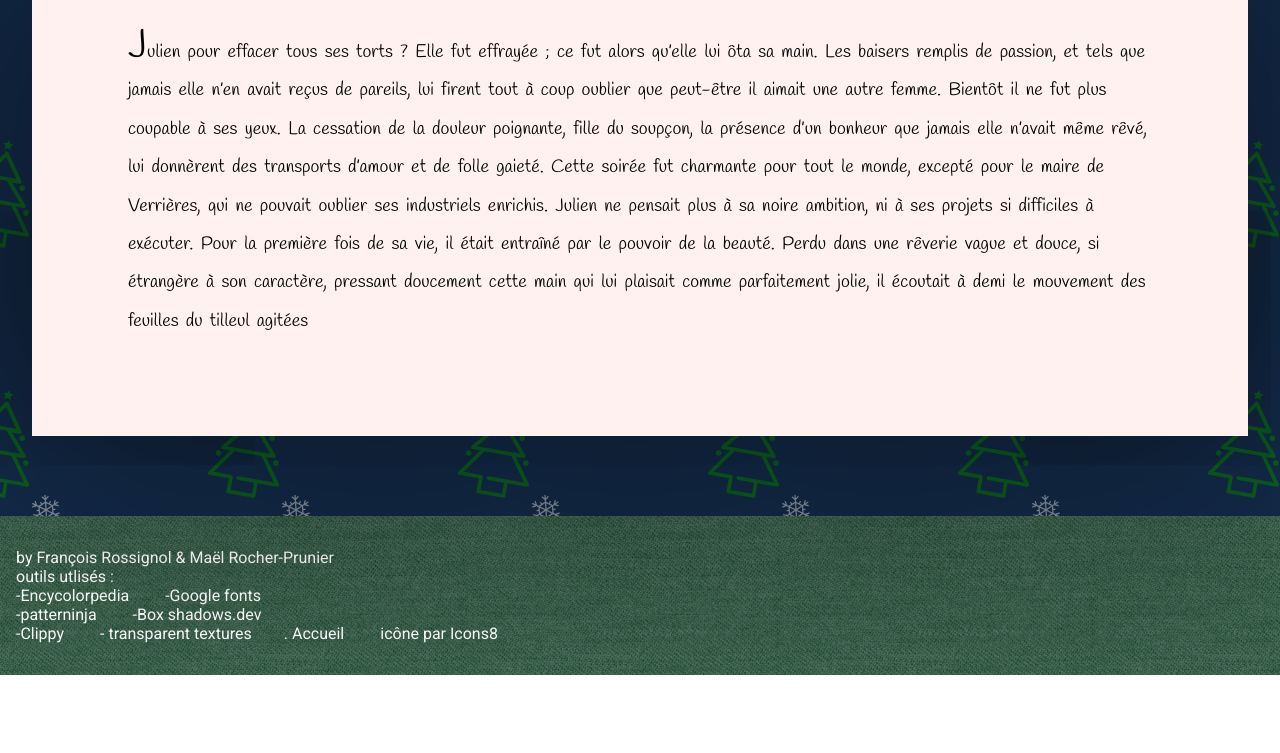
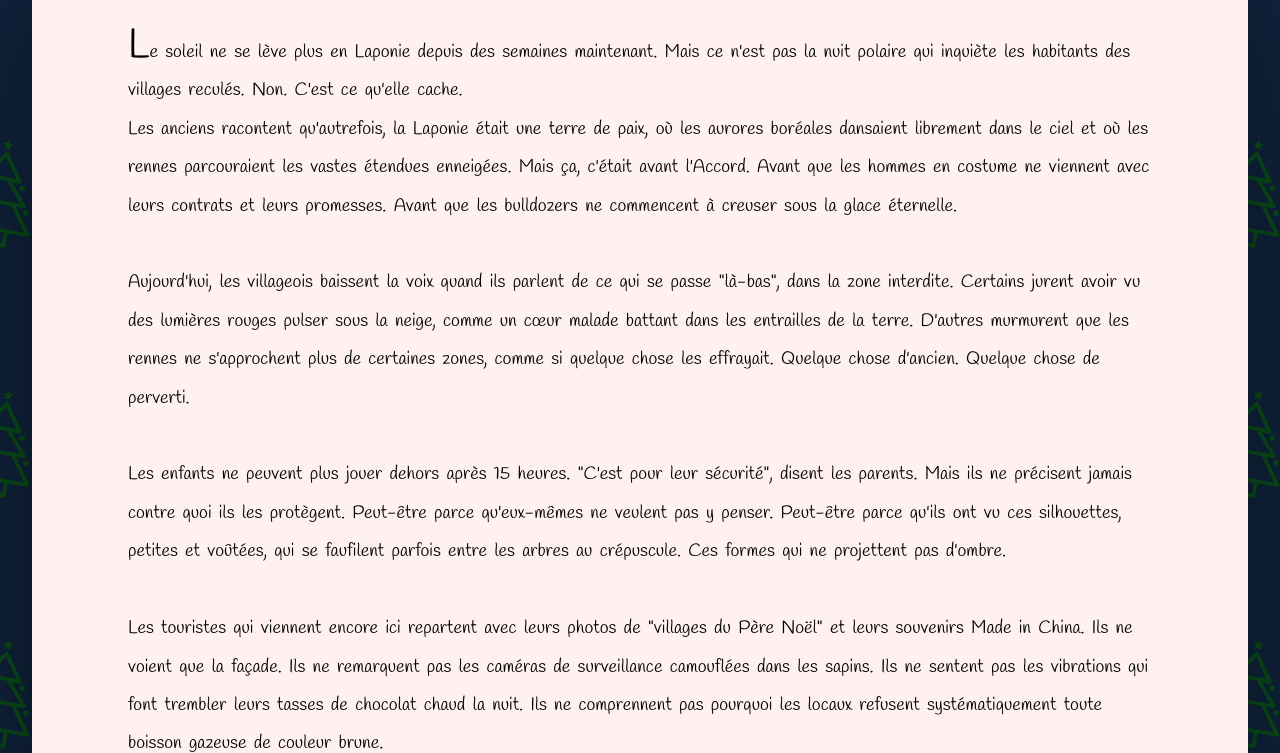
Before and after one commit to Lampadaire-py/esperluette, a plain HTML site: page html/index.html in a window 1280 px wide. Shown: the part 298-1051 px from the top of the page. Before the commit the page ends 973 px from the top, so only its background shows below. Drawn offline with Linux system fonts and the light colour scheme; a web font is replaced by a local one.

Commit message:
Add files via upload

```diff
--- a/html/index.html
+++ b/html/index.html
@@ -41,7 +41,7 @@
 
         <li> <a href="LPDJ.html">Le pouvoir des jouets <img src="../image/flèche.svg" class="fleche"></a></li>
 
-        <li> <a href="1P7.html">Un père Noël, 5 personnalités <img src="../image/flèche.svg" class="fleche"></a></li>
+        <li> <a href="1P7.html">Un père Noël, 5 facettes<img src="../image/flèche.svg" class="fleche"></a></li>
     </ul>
 </header>
 <!--<acceuil>
@@ -54,16 +54,56 @@
             La vérité doit être dévoilée !
         </h2>
         <p class="feuillePapier">
-            Julien pour effacer tous ses torts ? Elle fut effrayée ; ce fut alors qu’elle lui ôta sa main. Les baisers
-            remplis de passion, et tels que jamais elle n’en avait reçus de pareils, lui firent tout à coup oublier que
-            peut-être il aimait une autre femme. Bientôt il ne fut plus coupable à ses yeux. La cessation de la douleur
-            poignante, fille du soupçon, la présence d’un bonheur que jamais elle n’avait même rêvé, lui donnèrent des
-            transports d’amour et de folle gaieté. Cette soirée fut charmante pour tout le monde, excepté pour le maire
-            de Verrières, qui ne pouvait oublier ses industriels enrichis. Julien ne pensait plus à sa noire ambition,
-            ni à ses projets si difficiles à exécuter. Pour la première fois de sa vie, il était entraîné par le pouvoir
-            de la beauté. Perdu dans une rêverie vague et douce, si étrangère à son caractère, pressant doucement cette
-            main qui lui plaisait comme parfaitement jolie, il écoutait à demi le mouvement des feuilles du tilleul
-            agitées
+            Le soleil ne se lève plus en Laponie depuis des semaines maintenant. Mais ce n'est pas la nuit polaire qui
+            inquiète les habitants des villages reculés. Non. C'est ce qu'elle cache.<br>
+
+            Les anciens racontent qu'autrefois, la Laponie était une terre de paix, où les aurores boréales dansaient
+            librement dans le ciel et où les rennes parcouraient les vastes étendues enneigées. Mais ça, c'était avant
+            l'Accord. Avant que les hommes en costume ne viennent avec leurs contrats et leurs promesses. Avant que les
+            bulldozers ne commencent à creuser sous la glace éternelle.<br><br>
+
+            Aujourd'hui, les villageois baissent la voix quand ils parlent de ce qui se passe "là-bas", dans la zone
+            interdite. Certains jurent avoir vu des lumières rouges pulser sous la neige, comme un cœur malade battant
+            dans les entrailles de la terre. D'autres murmurent que les rennes ne s'approchent plus de certaines zones,
+            comme si quelque chose les effrayait. Quelque chose d'ancien. Quelque chose de perverti.<br><br>
+
+            Les enfants ne peuvent plus jouer dehors après 15 heures. "C'est pour leur sécurité", disent les parents.
+            Mais ils ne précisent jamais contre quoi ils les protègent. Peut-être parce qu'eux-mêmes ne veulent pas y
+            penser. Peut-être parce qu'ils ont vu ces silhouettes, petites et voûtées, qui se faufilent parfois entre
+            les arbres au crépuscule. Ces formes qui ne projettent pas d'ombre.<br><br>
+
+            Les touristes qui viennent encore ici repartent avec leurs photos de "villages du Père Noël" et leurs
+            souvenirs Made in China. Ils ne voient que la façade. Ils ne remarquent pas les caméras de surveillance
+            camouflées dans les sapins. Ils ne sentent pas les vibrations qui font trembler leurs tasses de chocolat
+            chaud la nuit. Ils ne comprennent pas pourquoi les locaux refusent systématiquement toute boisson gazeuse de
+            couleur brune.<br><br>
+
+            Dans les bars, les vieux se souviennent. Ils parlent de l'époque où le vrai Père Noël vivait ici. Avant
+            qu'il ne "change". Avant que son rire ne devienne mécanique et que ses yeux ne prennent cette teinte
+            vitreuse. Maintenant, il y a ces "autres" Pères Noël, tous identiques, tous programmés, qui défilent dans
+            les centres commerciaux du monde entier.<br><br>
+
+            Les chamans samis, derniers gardiens des anciennes traditions, ont depuis longtemps quitté la région. Leurs
+            tambours rituels ne résonnent plus dans la toundra. Le seul son qui brise désormais le silence de la nuit
+            polaire est ce bourdonnement sourd, constant, qui monte des profondeurs. Un son qui ressemble étrangement au
+            ronronnement d'une gigantesque machine.<br><br>
+
+            Et pendant ce temps, quelque part dans un bunker souterrain de la zone interdite, des lutins aux regards
+            vides assemblent des jouets piégés, pendant que des hommes en costume sirotent leur Coca-Cola en regardant
+            les écrans de contrôle. Le plan se déroule exactement comme prévu. Dans quelques semaines, une nouvelle
+            vague de "magie de Noël" déferlera sur le monde.<br><br>
+
+            Mais nous, habitants de Laponie, nous connaissons la vérité. Nous vivons avec. Nous la taisons. Car parfois,
+            le silence est la seule protection qui nous reste.<br><br>
+
+            Et pendant que le monde s'émerveille devant la "magie de Noël", nous continuons à barricader nos portes
+            chaque soir, à éviter certaines routes, à faire semblant de ne pas voir ces camions noirs qui traversent nos
+            villages en pleine nuit. Nous avons appris à vivre avec notre secret, avec cette conscience terrible que le
+            plus grand mensonge de l'histoire se joue ici, dans nos terres gelées.<br><br>
+
+            Bienvenue en Laponie. La vraie. Celle dont personne ne parle. Celle qui se cache derrière les cartes
+            postales et les contes de fées. Méfiez-vous des cloches qui tintent dans la nuit. Méfiez-vous des cadeaux
+            sous le sapin. Et surtout, méfiez-vous de ce rire qui résonne dans le blizzard. Ho, ho, ho...
         </p>
     </div>
 
```
Also changed, not shown: html/1P7.html (+1 -1 lines), html/LML.html (+1 -1 lines), html/LPDJ.html (+1 -1 lines), html/LPN.html (+4 -4 lines).
